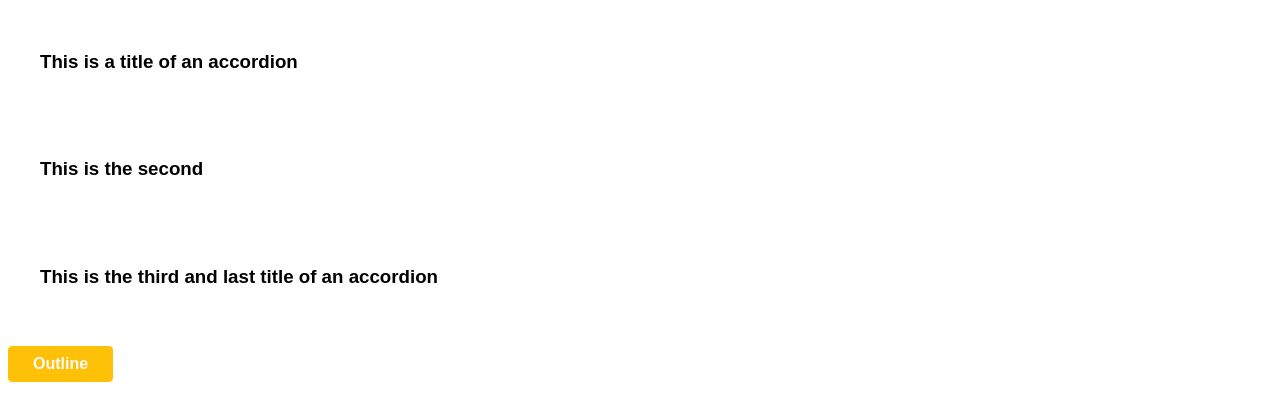
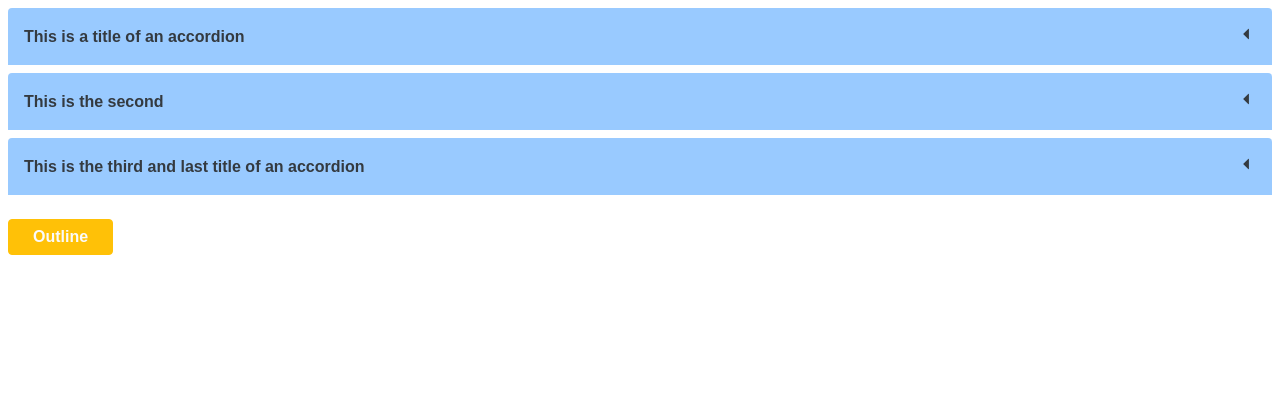
Before and after one commit to Rusvelt2000/Components, a React (Create React App) app: page / in a window 1280 px wide. Shown: the top 420 px of the page. Built offline with nearby package versions, Linux system fonts and the light colour scheme.

Commit message:
accordion logic

```diff
--- a/package.json
+++ b/package.json
@@ -9,6 +9,7 @@
     "classnames": "^2.5.1",
     "react": "^18.2.0",
     "react-dom": "^18.2.0",
+    "react-icons": "^5.0.1",
     "react-scripts": "5.0.1",
     "sass": "^1.72.0",
     "web-vitals": "^2.1.4"
--- a/src/App.js
+++ b/src/App.js
@@ -26,7 +26,7 @@ function App() {
 
   return (
     <div>
-      <Accordion items={accordionContent} />
+      <Accordion items={accordionContent}></Accordion>
       <Button warning onClick={handleClick}>
         Outline
       </Button>
--- a/src/Components/Accordion.js
+++ b/src/Components/Accordion.js
@@ -1,21 +1,27 @@
 import { useState } from "react";
+import { GoTriangleDown, GoTriangleLeft } from "react-icons/go";
 
 function Accordion({ items }) {
-  const [active, setActive] = useState(null);
-  const openAccordion = async (e) => {
-    await console.log(e.target);
-    setActive(e.target);
+  const [expandedItem, setExpandedItem] = useState(-1);
+
+  const handleClick = (nextIndex) => {
+    setExpandedItem(nextIndex);
   };
 
-  const renderedAccordion = items.map((item) => {
+  const renderedAccordion = items.map((item, index) => {
+    const isExpanded = index === expandedItem;
+    const icon = (
+      <span>{isExpanded ? <GoTriangleDown /> : <GoTriangleLeft />}</span>
+    );
+
     return (
       <div key={item.key} className="Accordion">
-        <h3 className="AccordionLabel" onClick={openAccordion}>
-          {item.label}
-        </h3>
-        <div className="AccordionContentWrapper">
-          <p>{item.content}</p>
+        <div className="AccordionLabel" onClick={() => handleClick(index)}>
+          <p>{item.label}</p>
+          {icon}
         </div>
+
+        {isExpanded && <p className="AccordionContent">{item.content}</p>}
       </div>
     );
   });
--- a/src/Components/components.scss
+++ b/src/Components/components.scss
@@ -38,7 +38,7 @@
   border: 0.5px solid $secondary;
   &:hover {
     background-color: darken($secondary, 10);
-    border: 0.5px solid arken($secondary, 10);
+    border: 0.5px solid darken($secondary, 10);
   }
   &.outline {
     color: $secondary;
@@ -66,21 +66,37 @@
 }
 
 .Accordion {
-  padding: 16px;
   height: auto;
   overflow: hidden;
-  .AccordionContentWrapper {
-    height: 0;
-    overflow: hidden;
+  margin: 0 auto 8px;
+  .AccordionLabel {
+    cursor: pointer;
+    display: flex;
+    align-items: center;
+    padding: 16px;
+    border-radius: 4px 4px 0 0;
+    background-color: lighten($primary, 30);
+
+    font-weight: 600;
+    font-size: 16px;
+    &:hover {
+      background-color: lighten($primary, 25);
+    }
+    p {
+      flex-grow: 1;
+      margin: 0;
+      color: $dark-grey;
+    }
+    span {
+      font-size: 20px;
+      margin: 0;
+      color: $dark-grey;
+    }
+  }
+  .AccordionContent {
+    padding: 8px 16px;
+    border: 0.5px solid lighten($secondary, 40);
+    margin: 0 auto;
+    border-radius: 0 0 4px 4px;
   }
 }
-
-.AccordionLabel {
-  cursor: pointer;
-  padding: 8px 16px;
-  border-radius: 4px;
-  background-color: lighten($primary, 90);
-  &:hover {
-    background-color: lighten($primary, 80);
-  }
-}
--- a/src/index.scss
+++ b/src/index.scss
@@ -2,7 +2,9 @@ $primary: #007bff;
 $secondary: #6c757d;
 $warning: #ffc107;
 $white: #fafafa;
+$dark-grey: #343a40;
 
 * {
   font-family: "Poppins", sans-serif;
+  color: $dark-grey;
 }
```
Also changed, not shown: 1 other file (tests, documents, lock files or other folders).
